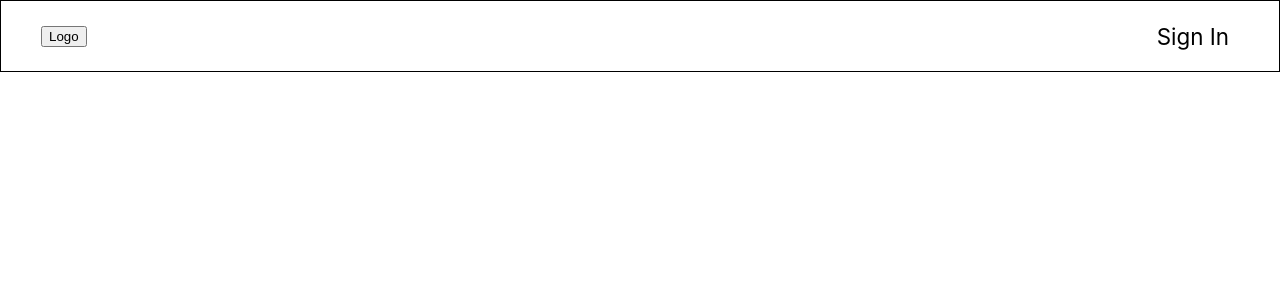
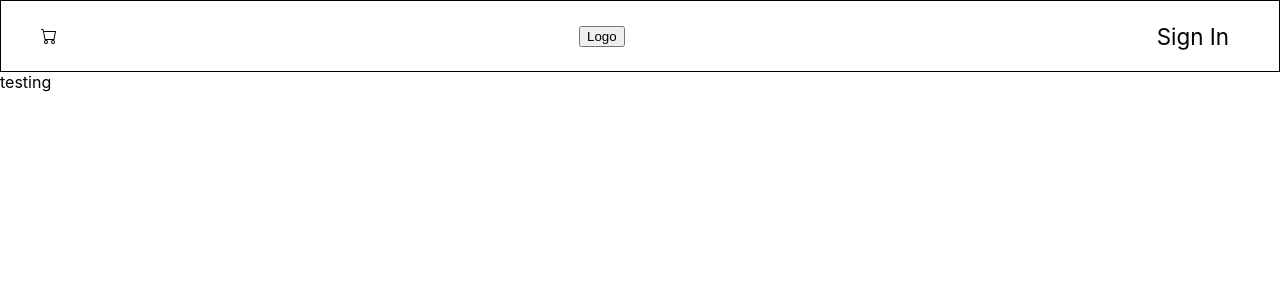
Before and after one commit to MVP-Marketplace/Pies-and-Fries, a React (Create React App) app in the folder client/: page /profile in a window 1280 px wide. Shown: the top 300 px of the page. Built offline with nearby package versions, Linux system fonts and the light colour scheme.

Commit message:
feat: added a cart to navbar and created Profile page component

```diff
--- a/client/package.json
+++ b/client/package.json
@@ -6,8 +6,11 @@
     "@testing-library/jest-dom": "^5.11.4",
     "@testing-library/react": "^11.1.0",
     "@testing-library/user-event": "^12.1.10",
+    "bootstrap": "^4.6.0",
     "dotenv": "^8.2.0",
     "react": "^17.0.1",
+    "react-bootstrap": "^1.5.2",
+    "react-bootstrap-icons": "^1.4.0",
     "react-dom": "^17.0.1",
     "react-router-dom": "^5.2.0",
     "react-scripts": "4.0.2",
--- a/client/src/App.js
+++ b/client/src/App.js
@@ -1,41 +1,30 @@
 import './App.css';
-import {useState} from 'react'
-import { Route } from 'react-router-dom'
-import SignIn from './components/SignIn'
-import UserDashboard from './components/UserDashboard'
-import { AppContextProvider } from './context/AppContext'
-import Navbar from './components/Navbar'
-import Store from './components/Store'
-import Home from './pages/Home'
+import { useState } from 'react';
+import { Route } from 'react-router-dom';
+import SignIn from './components/SignIn';
+import UserDashboard from './components/UserDashboard';
+import { AppContextProvider } from './context/AppContext';
+import Navbar from './components/Navbar';
+import Store from './components/Store';
+import Home from './pages/Home';
+import Profile from './pages/Profile';
 
 function App() {
-  const [userLoggedIn, setUserLogginIn] = useState(false)
+  const [userLoggedIn, setUserLogginIn] = useState(false);
   return (
     <>
-    <AppContextProvider>
-      <Navbar
-      userLoggedIn={userLoggedIn}
-      setUserLogginIn ={setUserLogginIn}/>
-      <Route exact path="/" component={Home}/>
-      <Route exact path="/signin" render={() => (
-        <SignIn
-        signIn={true}
+      <AppContextProvider>
+        <Navbar userLoggedIn={userLoggedIn} setUserLogginIn={setUserLogginIn} />
+        <Route exact path='/' component={Home} />
+        <Route exact path='/signin' render={() => <SignIn signIn={true} />} />
+        <Route exact path='/signup' render={() => <SignIn signIn={false} />} />
+        <Route
+          exact
+          path='/dashboard'
+          render={() => <UserDashboard setUserLogginIn={setUserLogginIn} />}
         />
-      )} />
-      <Route exact path="/signup" render={() => (
-        <SignIn
-        signIn={false}
-        />
-      )} />
-      <Route exact path="/dashboard" render={() => (
-        <UserDashboard
-        setUserLogginIn ={setUserLogginIn}
-        />
-      )} />
-       <Route exact path="/store" render={() => (
-        <Store
-        />
-      )} />
+        <Route exact path='/store' render={() => <Store />} />
+        <Route exact path='/profile' render={() => <Profile />} />
       </AppContextProvider>
     </>
   );
--- a/client/src/components/Navbar.js
+++ b/client/src/components/Navbar.js
@@ -1,5 +1,7 @@
 import './styles/Navbar.css'
 import { Link } from 'react-router-dom'
+import { Cart } from 'react-bootstrap-icons';
+
 const Navbar = (props) => {
     const logoutUser = () => {
         fetch('/api/users/logout', {
@@ -17,6 +19,7 @@ const Navbar = (props) => {
 
     return(
         <div className="container">
+          <Cart/>
             <div className="navLogo">
               <Link to = "/">
                 <button type = "button">Logo</button>
--- /dev/null
+++ b/client/src/pages/Profile.js
@@ -0,0 +1,11 @@
+import React from 'react'
+
+const Profile = () => {
+    return (
+        <div>
+    testing
+        </div>
+    )
+}
+
+export default Profile
--- a/package.json
+++ b/package.json
@@ -6,14 +6,13 @@
   "author": "DNiev <danny.nieves411@gmail.com>",
   "license": "MIT",
   "dependencies": {
-    "dotenv": "^8.2.0",
     "@sendgrid/mail": "^7.4.2",
     "bcrypt": "^5.0.0",
     "bcryptjs": "^2.4.3",
-    "bootstrap": "^4.6.0",
     "concurrently": "^6.0.0",
     "cookie-parser": "^1.4.5",
     "cors": "^2.8.5",
+    "dotenv": "^8.2.0",
     "express": "^4.17.1",
     "jsonwebtoken": "^8.5.1",
     "moment": "^2.29.1",
@@ -24,7 +23,6 @@
     "node": "^15.8.0",
     "passport": "^0.4.1",
     "passport-jwt": "^4.0.0",
-    "react-bootstrap": "^1.5.0",
     "react-router-dom": "^5.2.0",
     "react-stripe-checkout": "^2.6.3",
     "stripe": "^8.137.0",
```
Also changed, not shown: 2 other files (tests, documents, lock files or other folders).
